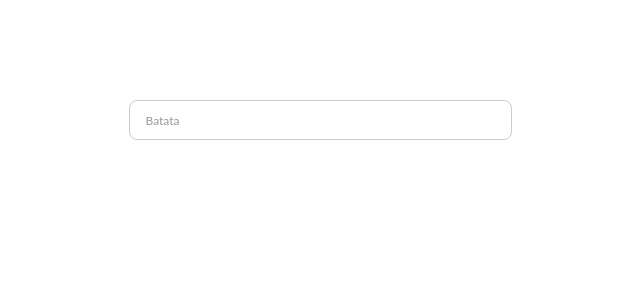
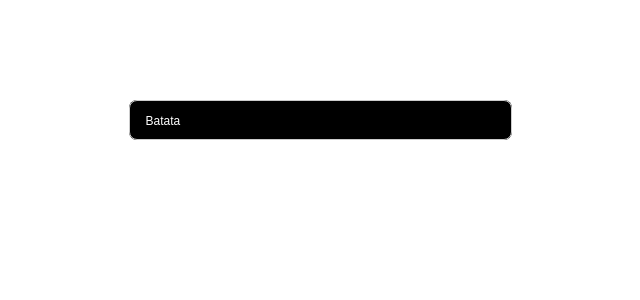
Before and after one commit to JCDMeira/options-test, a React (Create React App) app: page / in a window 1280 px wide. Shown: the top 300 px of the page, without its empty margins (320-960 px from the left). Built offline with nearby package versions, Linux system fonts and the light colour scheme.

Commit message:
feat: add new style

```diff
--- a/src/components/DropDownSelect/style.js
+++ b/src/components/DropDownSelect/style.js
@@ -4,19 +4,20 @@ export const DropDownContainer = styled("div")`
   width: 383px;
   height: 40px;
 
-  background: #ffffff;
+  background: black;
+  border-radius: 8px;
 
   margin: 100px auto;
 `;
 
 export const DropDownHeader = styled("div")`
-  font-family: "Lato";
+  font-family: sans-serif;
   font-style: normal;
   font-weight: 400;
   font-size: 12px;
   line-height: 14px;
 
-  color: #999999;
+  color: white;
 
   padding: 13px 16px;
 
@@ -45,7 +46,7 @@ export const DropDownList = styled("ul")`
   position: relative;
   z-index: 9999;
 
-  background: #fff;
+  background: black;
 
   border: 1px solid #cccccc;
   box-sizing: border-box;
@@ -59,20 +60,20 @@ export const DropDownList = styled("ul")`
 export const ListItem = styled("li")`
   list-style: none;
 
-  font-family: "Lato";
+  font-family: sans-serif;
   font-style: normal;
   font-weight: 400;
   font-size: 12px;
   line-height: 14px;
 
-  color: #999999;
+  color: white;
 
   border-radius: ${(props) =>
     (props.isFirst && "8px 8px 0 0") || (props.isLast && "0 0 8px 8px")};
   padding: 13px 16px;
 
   :hover {
-    background: #2328eb;
+    background: tomato;
     cursor: pointer;
   }
 `;
```
